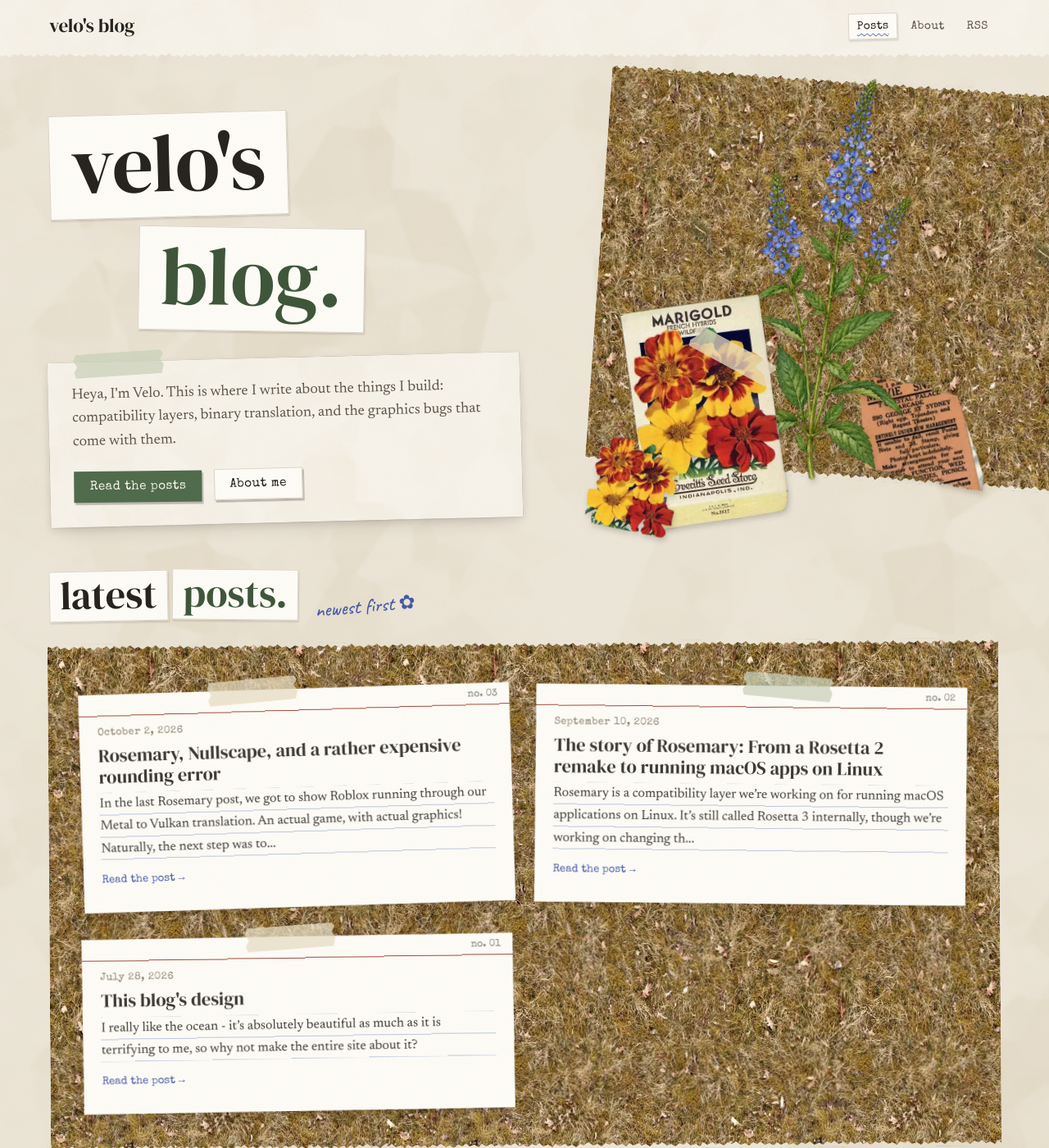
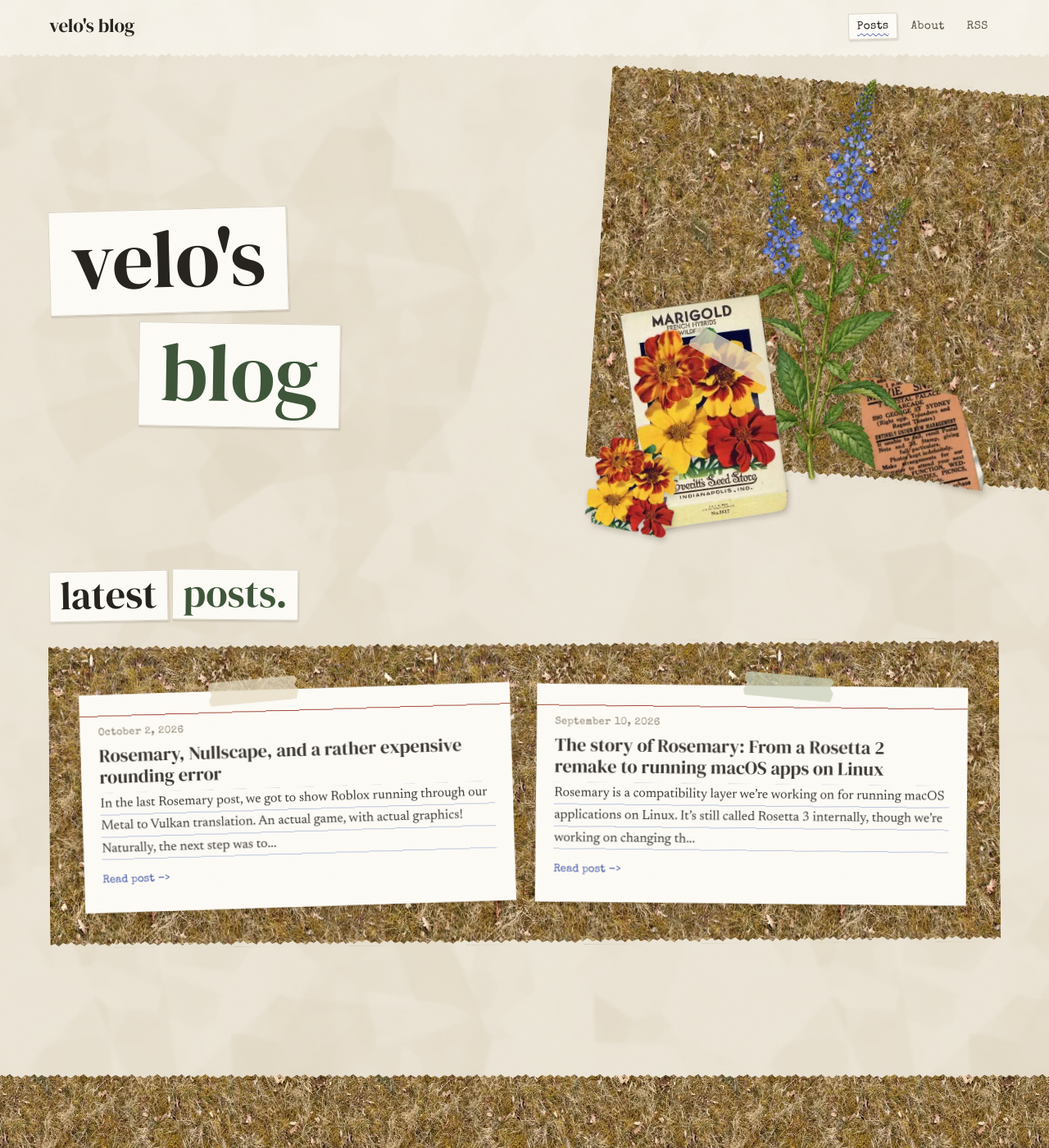
Before and after one commit to V3L0C1T13S/v3l0c1t13s.github.io, a Jekyll site: the page built from index.html, in a window 1280 px wide and 1400 px high. Shown: the whole window at 82% size. Built offline with Jekyll 4.4.1, drawn with Linux system fonts in a browser that asks for light colours; some of the changed text lies outside the part shown.

Commit message:
newer site design

```diff
--- a/404.html
+++ b/404.html
@@ -4,8 +4,8 @@ title: Not found
 permalink: /404.html
 ---
 <div class="container lost">
-  {% include cutout.html name="speedwell-pod" class="pod" eager=true style="--r:-24deg" %}
-  <p class="slip" style="--r:-2deg">error · no. 404</p>
-  {% include tiles.html as="h1" text="this page / *wandered* off." seed=3 %}
+  {% include cutout.html name="speedwell-sketch" class="pod" eager=true style="--r:-24deg" %}
+  <p class="slip" style="--r:-2deg">404: page not found</p>
+  {% include tiles.html as="h1" text="are you / *lost?*" seed=3 %}
   <a class="btn btn-primary" href="{{ '/' | relative_url }}">Back to the posts</a>
 </div>
--- a/_includes/post-art.html
+++ b/_includes/post-art.html
@@ -7,7 +7,6 @@
 {%- when 'ivy' %}
   {% include cutout.html name="ivy" class="h-ivy" eager=true style="--r:18deg;--z:1" %}
   {% include cutout.html name="speedwell-label" class="h-label" eager=true style="--r:-6deg;--z:2" %}
-  {% include cutout.html name="speedwell-pod" class="h-pod" eager=true style="--r:-22deg;--z:3" %}
 {%- when 'rosemary' %}
   {% include cutout.html name="packet-everlasting-peas" class="h-packet" eager=true style="--r:7deg;--z:1" %}
   {% include cutout.html name="sweet-pea-spray" class="h-spray" eager=true style="--r:-9deg;--z:2" %}
--- a/_layouts/default.html
+++ b/_layouts/default.html
@@ -33,22 +33,7 @@
   </main>
 
   <footer class="site-footer ground torn-top">
-    <div class="container footer-row">
-      <div class="footer-brand sheet" style="--r:-2deg">
-        <span class="tape" style="top:-14px;left:38%;--r:3deg" aria-hidden="true"></span>
-        <strong class="display">{{ site.title }}</strong><br>
-        <span class="hand">things I build, written down.</span>
-      </div>
-      <nav aria-label="Footer">
-        <a class="slip" style="--r:-2deg" href="{{ nav_posts }}">Posts</a>
-        <a class="slip" style="--r:1.5deg" href="{{ nav_about }}">About</a>
-        <a class="slip" style="--r:-1deg" href="{{ '/feed.xml' | relative_url }}">RSS</a>
-        <a class="slip" style="--r:2deg" href="https://github.com/V3L0C1T13S">GitHub</a>
-      </nav>
-    </div>
-    <div class="container">
-      <p class="legal sheet aged" style="--r:.4deg">&copy; {{ site.time | date: '%Y' }} {{ site.author }}.</p>
-    </div>
+
   </footer>
 </body>
 </html>
--- a/_posts/2026-07-28-design.md
+++ /dev/null
@@ -1,10 +0,0 @@
----
-title: "This blog's design"
-date: 2026-07-28
-tags: [design, ocean]
-art: ivy
----
-
-I really like the ocean - it's absolutely beautiful as much as it is terrifying to me, so why not make the entire site about it?
-
-The site is primarily designed and inspired off my favorite type of haze in the ocean: green in an abyss of dark turquoise.
--- a/index.html
+++ b/index.html
@@ -6,17 +6,7 @@ title: Home
   <div class="patch ground torn-y" aria-hidden="true"></div>
   <div class="container hero-inner">
     <div class="hero-copy">
-      {% include tiles.html as="h1" text="velo's / *blog.*" seed=0 %}
-      <div class="lede-wrap">
-        <span class="tape sage" style="top:-12px;left:2rem;--r:-3deg" aria-hidden="true"></span>
-        <div class="lede-sheet sheet">
-          <p class="lede">Heya, I'm Velo. This is where I write about the things I build: compatibility layers, binary translation, and the graphics bugs that come with them.</p>
-          <div class="cta">
-            <a class="btn btn-primary" href="#posts">Read the posts</a>
-            <a class="btn" href="{{ '/about/' | relative_url }}">About me</a>
-          </div>
-        </div>
-      </div>
+      {% include tiles.html as="h1" text="velo's / *blog*" seed=0 %}
     </div>
     <div class="hero-art" aria-hidden="true">
       {% include cutout.html name="speedwell-plant" class="a-plant" eager=true style="--r:6deg;--z:1" %}
@@ -31,7 +21,6 @@ title: Home
 <section class="container posts" id="posts" aria-labelledby="posts-title">
   <div class="posts-head">
     {% include tiles.html as="h2" text="latest *posts.*" seed=4 %}
-    <p class="hand posts-note">newest first ✿</p>
   </div>
   <div class="board ground torn-y">
     {%- assign card_tilts = "-1.4,1,-.6,.8,-1.1,1.5" | split: "," %}
@@ -40,11 +29,10 @@ title: Home
       {%- assign k = forloop.index0 | modulo: 6 %}
       <a class="note-card" href="{{ post.url | relative_url }}" style="--r:{{ card_tilts[k] }}deg">
         <span class="tape{% cycle '', ' sage' %}" style="top:-14px;left:{% cycle '30', '48', '38' %}%;--r:{% cycle '-4', '4' %}deg" aria-hidden="true"></span>
-        <span class="no">no. {{ forloop.rindex | prepend: '0' | slice: -2, 2 }}</span>
         <time class="card-date" datetime="{{ post.date | date_to_xmlschema }}">{{ post.date | date: "%B %-d, %Y" }}</time>
         <h3>{{ post.title }}</h3>
         <p>{{ post.excerpt | strip_html | normalize_whitespace | truncate: 170 }}</p>
-        <span class="card-more">Read the post →</span>
+        <span class="card-more">Read post -></span>
       </a>
       {%- else %}
       <p class="note-card">No posts yet?</p>
```
